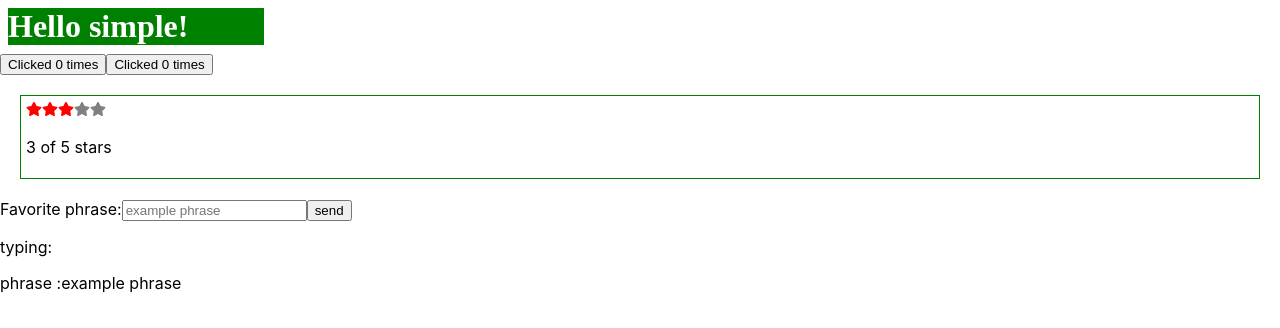
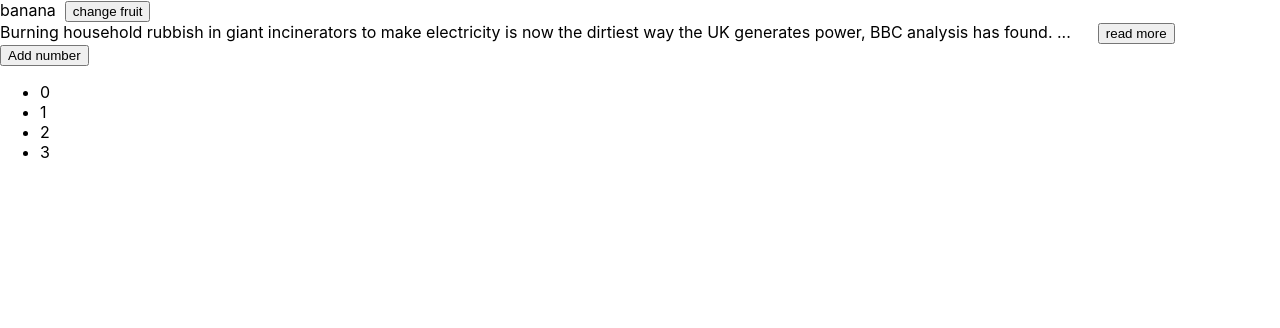
Before and after one commit to FionaMacRaeFairlie/week5examples1, a React (Create React App) app: page / in a window 1280 px wide. Shown: the top 328 px of the page. Built offline with nearby package versions, Linux system fonts and the light colour scheme.

Commit message:
updates for 2024

```diff
--- a/src/App.js
+++ b/src/App.js
@@ -1,6 +1,10 @@
 import React, { useState } from "react";
 import "./App.css";
-import CountButton from "./CountButton";
+import BasicStateEx from "./basicStateExample";
+import LessText from "./Lesstext";
+import Numbers from "./Numbers";
+import CountButtonA from "./CountButtonA";
+import CountButtonB from "./CountButtonB";
 import StarRating from "./Stars";
 import InputPhrase from "./InputPhrase";
 import Simple from "./Simple";
@@ -13,13 +17,36 @@ function App() {
 
   return (
     <div className="App">
-      <Simple />
-      <CountButton count={count} onClick={handleClick} />
-      <CountButton count={count} onClick={() => setCount(count + 1)} />
+      <BasicStateEx />
+      <br></br>
+      <LessText
+        text={`Burning household rubbish in giant incinerators to make electricity is
+        now the dirtiest way the UK generates power, BBC analysis has found.
+        Nearly half of the rubbish produced in UK homes, including increasing
+        amounts of plastic, is now being incinerated. Scientists warn it is a
+        “disaster for the climate” - and some are calling for a ban on new
+        incinerators. The BBC examined five years of data from across the
+        country, and found that burning waste produces the same amount of
+        greenhouse gases for each unit of energy as coal power, which was
+        abandoned by the UK last month.`}
+        maxLength={150}
+      />
+       <br></br>
+      <Numbers />
+      {/*<div>
+        <CountButtonA count={count} onClick={() => setCount(count + 1)} />
+        <CountButtonA count={count} onClick={() => setCount(count + 1)} />
+      </div>
+      <div>
+        <CountButtonB  count={count} onClick={handleClick} />
+        <CountButtonB  count={count} onClick={handleClick} />
+      </div>
       <div className="component">
         <StarRating />
       </div>
       <InputPhrase />
+      <Simple />
+          */}
     </div>
   );
 }
--- a/src/CountButton.js
+++ /dev/null
@@ -1,36 +0,0 @@
-
-function CountButton({ count, onClick }) {
-  return (
-    <button onClick={onClick}>
-      Clicked {count} times
-    </button>
-  );
-}
-export default CountButton;
-
-
-
-
-
-
-
-
-
-
-
-
-
-// function CountButton() {
-//   const [count, setCount] = useState(0);
-
-//   function handleClick() {
-//     setCount(count + 1);
-//   }
-
-//   return (
-//     <button onClick={handleClick}>
-//       Clicked {count} times
-//     </button>
-//   );
-// }
-// export default CountButton;
--- /dev/null
+++ b/src/CountButtonA.js
@@ -0,0 +1,16 @@
+import React, { useState } from 'react';
+
+function CountButtonA() {
+  const [count, setCount] = useState(0);
+
+  function handleClick() {
+    setCount(count + 1);
+  }
+
+  return (
+    <button onClick={handleClick}>
+      Clicked {count} times
+    </button>
+  );
+}
+export default CountButtonA;
--- /dev/null
+++ b/src/CountButtonB.js
@@ -0,0 +1,9 @@
+
+function CountButtonB({ count, onClick }) {
+  return (
+    <button onClick={onClick}>
+      Clicked {count} times
+    </button>
+  );
+}
+export default CountButtonB;
--- /dev/null
+++ b/src/Lesstext.js
@@ -0,0 +1,18 @@
+import React, { useState } from "react";
+export default function LessText({ text, maxLength }) {
+  const [hidden, setHidden] = useState(true);
+  if (text.length <= maxLength) {
+    return <span>{text}</span>;
+  }
+  return (
+    <span>
+      {hidden ? `${text.substr(0, maxLength).trim()} ...` : text}     {" "}
+      {hidden ? (
+        <button onClick={() => setHidden(false)}> read more</button>
+      ) : (
+        <button onClick={() => setHidden(true)}> read less</button>
+      )}
+      {" "}
+    </span>
+  );
+}
--- a/src/Simple.js
+++ b/src/Simple.js
@@ -1,7 +1,6 @@
 import React from 'react';
 
-class Simple extends React.Component {
-  render() {
+function Simple(_) {
     const simpleStyle = {
       color: "white",
       backgroundColor: "green",
@@ -16,5 +15,4 @@ class Simple extends React.Component {
       </div>
     );
   }
-}
 export default Simple;
--- /dev/null
+++ b/src/basicStateExample.js
@@ -0,0 +1,18 @@
+import { useState } from "react";
+
+export default function BasicStateEx() {
+  const [fruit, setFruit] = useState("banana");
+
+  function handleClick() {
+    setFruit("apple");
+    // if ( fruit==="apple") {setFruit("banana")} else {setFruit("apple")};
+    //  fruit==="apple" ? setFruit("banana"):setFruit("apple")
+  }
+
+  return (
+    <>
+      {fruit} &nbsp;
+      <button onClick={handleClick}>change fruit</button>
+    </>
+  );
+}
```
Also changed, not shown: temp.js (added, +14 -0 lines).
